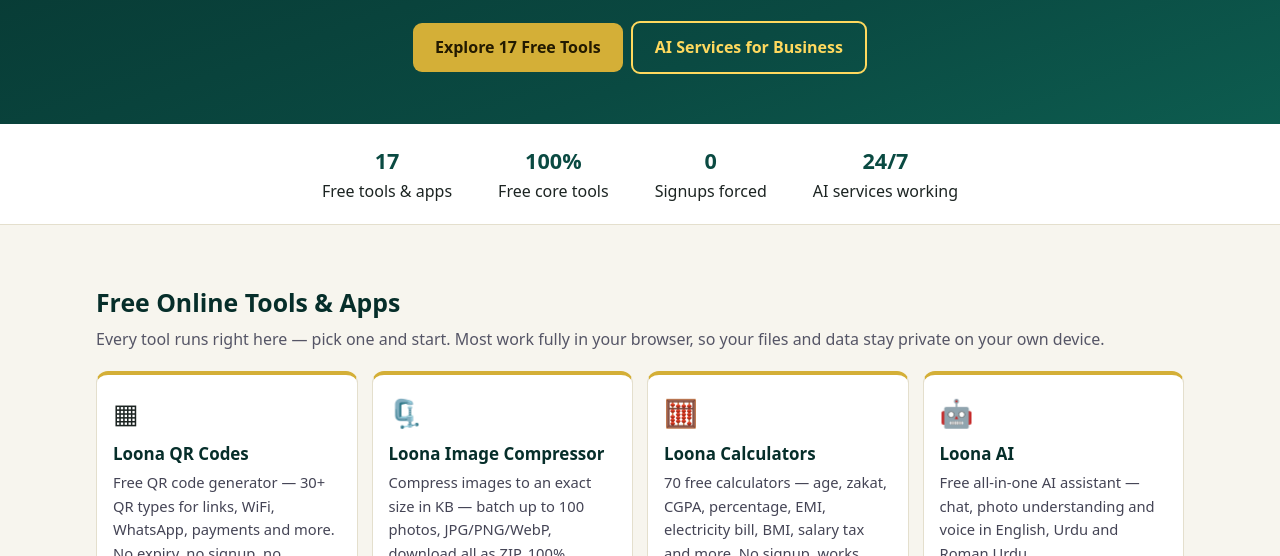
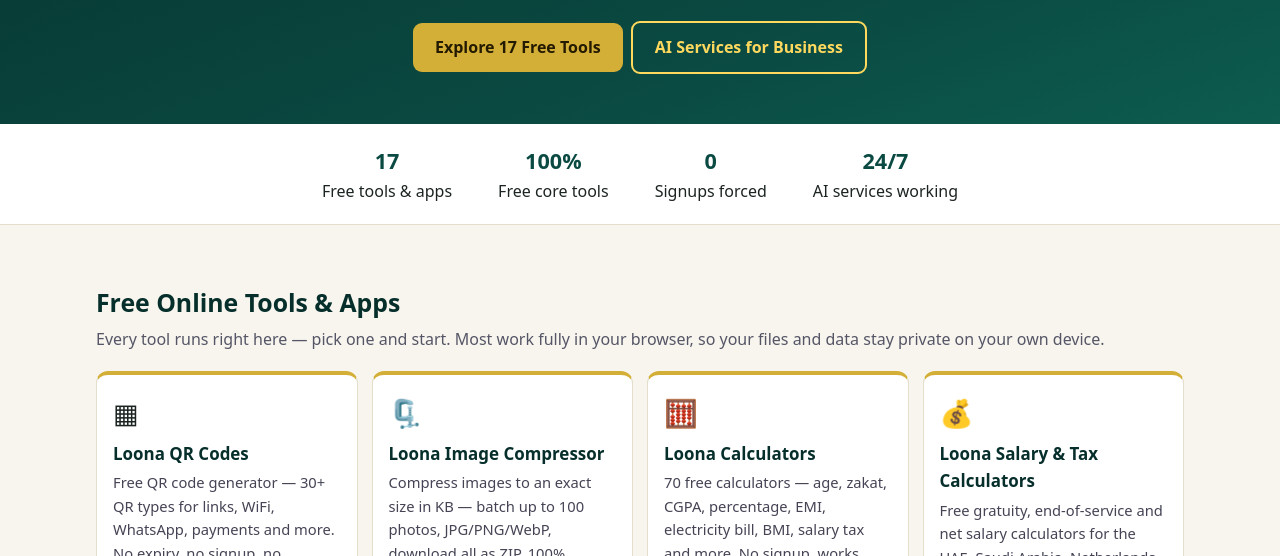
Before and after one commit to loonaautomation/loonaautomation.github.io, a plain HTML site: page index.html in a window 1280 px wide. Shown: the part 396-952 px from the top of the page. Drawn offline with Linux system fonts and the light colour scheme.

Commit message:
Update homepage with Salary & Tax card

```diff
--- a/index.html
+++ b/index.html
@@ -77,6 +77,7 @@
 <a class="card" href="https://loonaautomation.github.io/loona-qr-codes/"><div class="ic">▦</div><h3>Loona QR Codes</h3><p>Free QR code generator — 30+ QR types for links, WiFi, WhatsApp, payments and more. No expiry, no signup, no watermark.</p><span class="open">Open tool →</span></a>
 <a class="card" href="https://loonaautomation.github.io/loona-image-compressor/"><div class="ic">🗜️</div><h3>Loona Image Compressor</h3><p>Compress images to an exact size in KB — batch up to 100 photos, JPG/PNG/WebP, download all as ZIP. 100% private, nothing is uploaded.</p><span class="open">Open tool →</span></a>
 <a class="card" href="https://loonaautomation.github.io/loona-calculators/"><div class="ic">🧮</div><h3>Loona Calculators</h3><p>70 free calculators — age, zakat, CGPA, percentage, EMI, electricity bill, BMI, salary tax and more. No signup, works instantly in your browser.</p><span class="open">Open tool →</span></a>
+<a class="card" href="https://loonaautomation.github.io/loona-salary-calculators/"><div class="ic">💰</div><h3>Loona Salary &amp; Tax Calculators</h3><p>Free gratuity, end-of-service and net salary calculators for the UAE, Saudi Arabia, Netherlands, Germany, Spain and Pakistan — built on official labour-law and tax formulas.</p><span class="open">Open tool →</span></a>
 <a class="card" href="https://loonaautomation.github.io/loona-ai/"><div class="ic">🤖</div><h3>Loona AI</h3><p>Free all-in-one AI assistant — chat, photo understanding and voice in English, Urdu and Roman Urdu.</p><span class="open">Open tool →</span></a>
 <a class="card" href="https://loonaautomation.github.io/loona-ai-notes/"><div class="ic">📚</div><h3>Loona AI Notes</h3><p>Free AI toolkit for teachers — MCQs, lesson plans, easy notes, Q&A and exam papers for Classes 1–12 (Punjab & Federal boards).</p><span class="open">Open tool →</span></a>
 <a class="card" href="https://loonaautomation.github.io/agentA/"><div class="ic">🕵️</div><h3>AgentA</h3><p>Give it a task in plain words and watch it plan and work step by step until you get one finished result.</p><span class="open">Open tool →</span></a>
```
